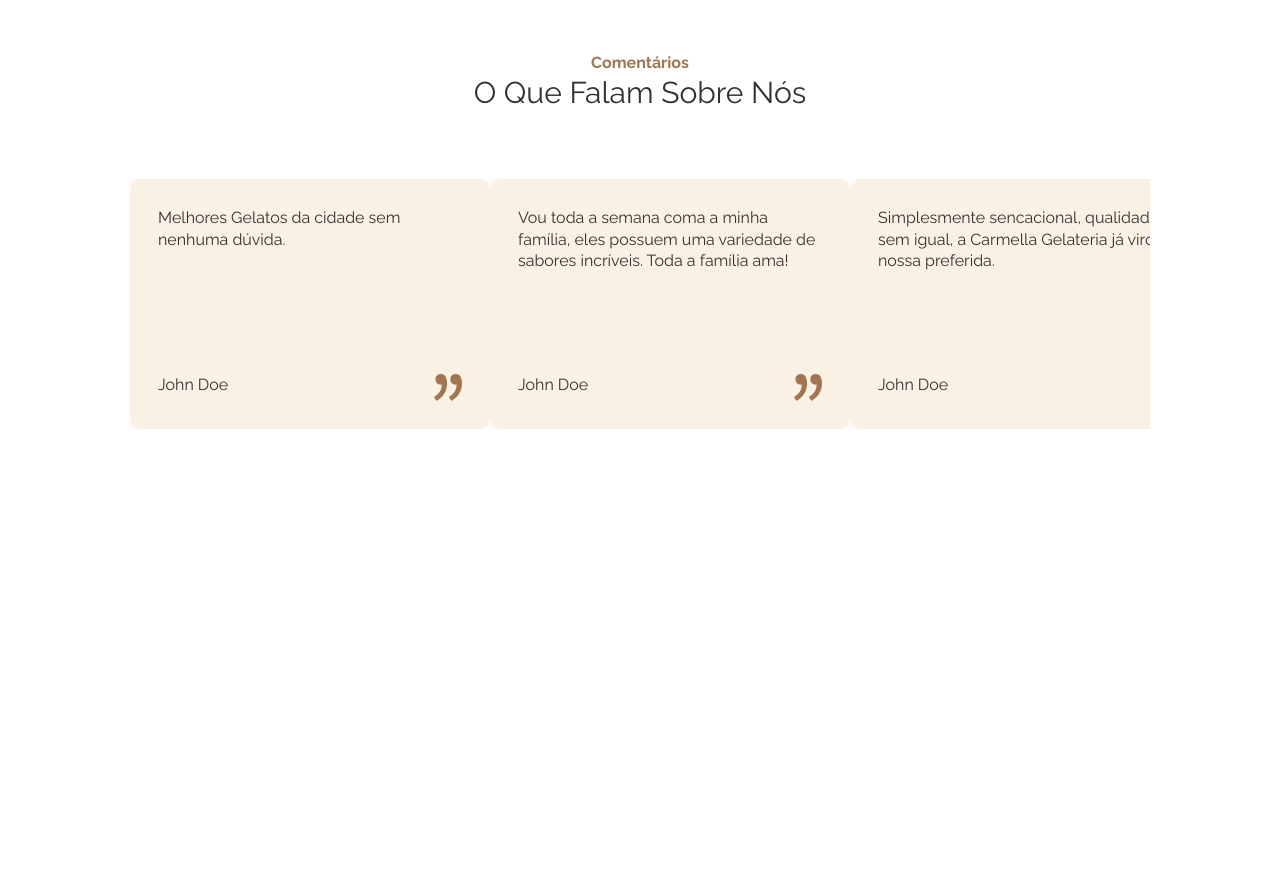
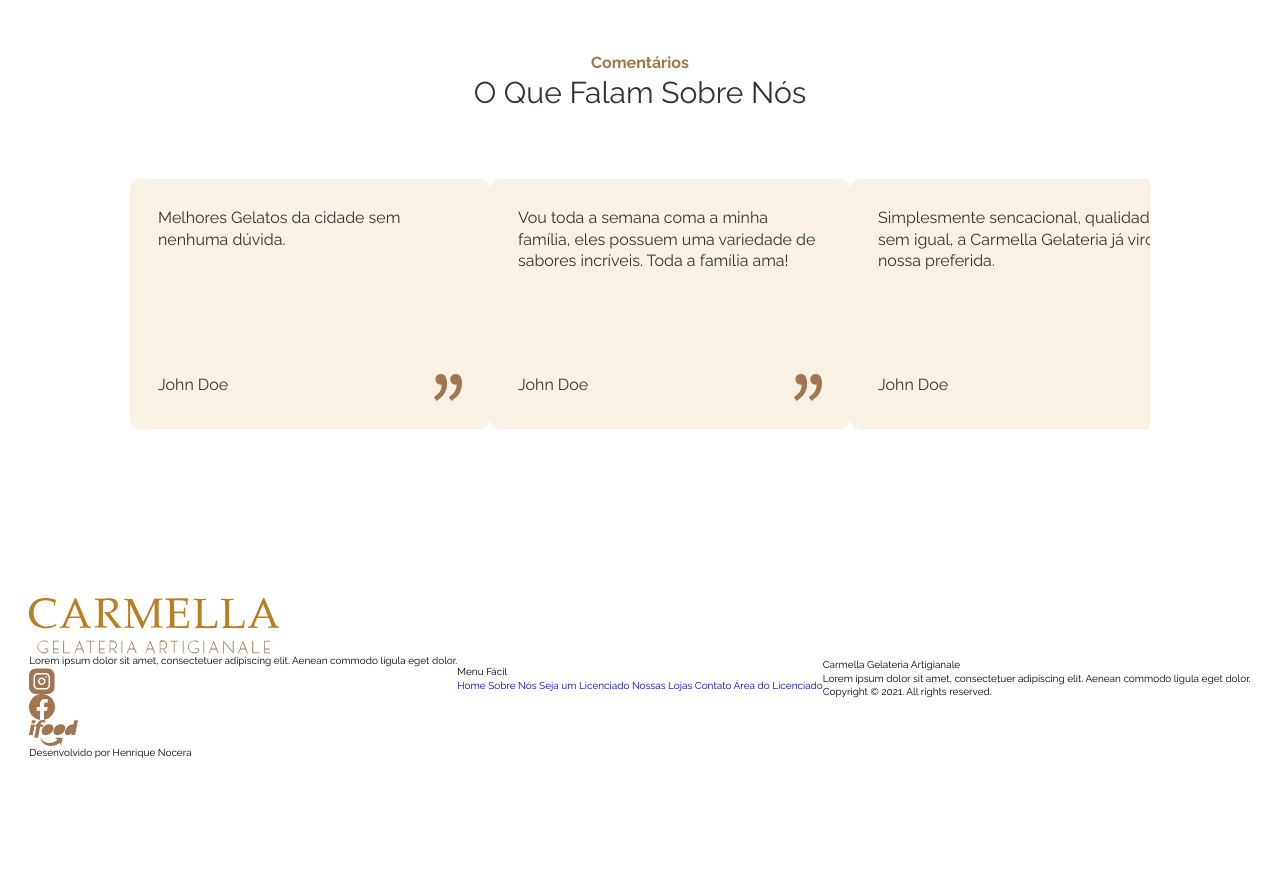
Before and after one commit to henriquenocera/carmellagelateria, an Astro site: page / in a window 1280 px wide. Shown: the part 2865-3744 px from the top of the page. Before the commit the page ends 3344 px from the top, so only its background shows below. Built offline with nearby package versions, Linux system fonts and the light colour scheme; Astro itself is replaced by a stand-in of ours.

Commit message:
page index

```diff
--- a/src/components/Footer.astro
+++ b/src/components/Footer.astro
@@ -0,0 +1,50 @@
+<footer class="footer">
+  <div class="left">
+    <img src="/assets/logo-carmella.svg" alt="">
+    <p>Lorem ipsum dolor sit amet, consectetuer adipiscing elit. Aenean commodo ligula eget dolor.</p>
+    <div class="icons">
+      <img src="/assets/instagram.svg" alt="">
+      <img src="/assets/facebook.svg" alt="">
+      <img src="/assets/ifood.svg" alt="">
+    </div>
+    <span class="dev">Desenvolvido por Henrique Nocera</span>
+  </div>
+  <div class="middle">
+    <p class="title">Menu Fácil</p>
+    <span class="line"></span>
+    <div class="menu">
+      <a href="#">Home</a>
+      <a href="#">Sobre Nós</a>
+      <a href="#">Seja um Licenciado</a>
+      <a href="#">Nossas Lojas</a>
+      <a href="#">Contato</a>
+      <a href="#">Área do Licenciado</a>
+    </div>
+  </div>
+  <div class="right">
+    <p class="title">Carmella Gelateria Artigianale</p>
+    <span class="line"></span>
+    <p>Lorem ipsum dolor sit amet, consectetuer adipiscing elit. Aenean commodo ligula eget dolor.</p>
+    <span class="copyright">Copyright © 2021. All rights reserved.</span>
+  </div>
+</footer>
+
+
+<style lang="scss">
+  @use "../styles/global/variables"as *;
+
+  .footer {
+    width: 100%;
+    height: 400px;
+
+    display: flex;
+    justify-content: center;
+    align-items: center;
+
+    .left {}
+
+    .middle {}
+
+    .right {}
+  }
+</style>
--- a/src/layout/BaseHead.astro
+++ b/src/layout/BaseHead.astro
@@ -44,10 +44,10 @@ const {title, description, url} = Astro.props;
 
 
     <!-- Required Core stylesheet -->
-    <link rel="stylesheet" href="node_modules/@glidejs/glide/dist/css/glide.core.min.css">
+    <link rel="stylesheet" href="/node_modules/@glidejs/glide/dist/css/glide.core.min.css">
 
     <!-- Optional Theme Stylesheet -->
-    <link rel="stylesheet" href="node_modules/@glidejs/glide/dist/css/glide.theme.min.css">
+    <link rel="stylesheet" href="/node_modules/@glidejs/glide/dist/css/glide.theme.min.css">
 
     <title>{title}</title>
 
--- a/src/pages/index.astro
+++ b/src/pages/index.astro
@@ -173,7 +173,7 @@ const url = "https://www.carmellagelateria.com.br/"
 	</section>
 
 
-	<script src="node_modules/@glidejs/glide/dist/glide.min.js"></script>
+	<script src="/node_modules/@glidejs/glide/dist/glide.min.js"></script>
 
 	<script>
 
```
Also changed, not shown: public/assets/facebook.svg (added), public/assets/ifood.svg (added), public/assets/instagram.svg (added).
